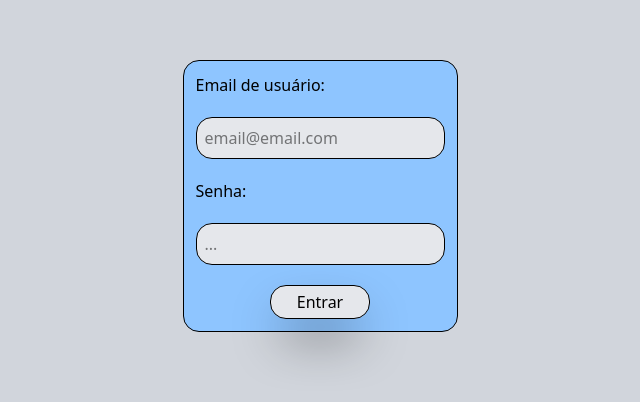
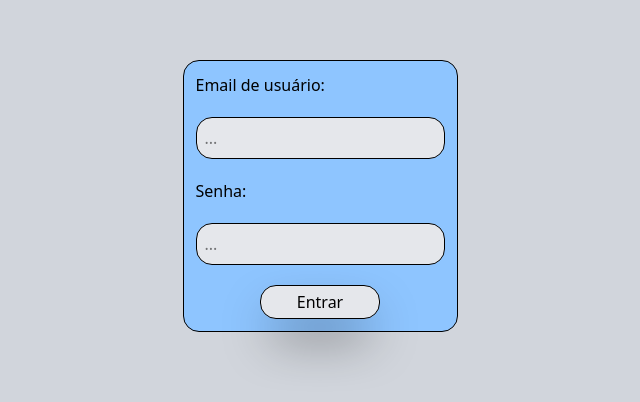
Before and after one commit to Levirroh/learning_react_node, a React (Vite) app in the folder to-do-list/: page /login in a window 1280 px wide. Shown: the part 204-606 px from the top of the page, without its empty margins (320-960 px from the left). Built offline with nearby package versions, Linux system fonts and the light colour scheme.

Commit message:
update: padronized input & submit

```diff
--- a/to-do-list/src/Pages/Login.jsx
+++ b/to-do-list/src/Pages/Login.jsx
@@ -1,17 +1,17 @@
 import React from "react";
-import Header from "../components/Header";
-
+import Submit from "../components/Submit";
+import Input from "../components/Input";
 
 function Login() {
     return(
         <section className="flex flex-col items-center justify-center bg-gray-300 h-dvh w-dvw">
             <form className="flex flex-col bg-blue-300 border-1 p-3 gap-5 rounded-2xl">
-                <label>Email de usuário:</label>
-                <input type="text" placeholder="email@email.com"  className="border-1 p-2 bg-gray-200 rounded-2xl"/>
-                <label>Senha:</label>
-                <input type="text" placeholder="..." className="border-1 p-2 bg-gray-200 rounded-2xl"/>
+                <Input label="Email de usuário:" placeholder="..."/>
+                <Input label="Senha:" placeholder="..."/>
                 <div className="flex items-center justify-center">
-                    <a href="http://localhost:5173/menu"><button className="bg-gray-200 w-25 p-1 border-1 rounded-2xl shadow-2xl shadow-black cursor-pointer" type="submit">Entrar</button></a>
+                    <a href="http://localhost:5173/menu">
+                        <Submit text="Entrar"/>
+                    </a>
                 </div>
             </form>
         </section>
```
